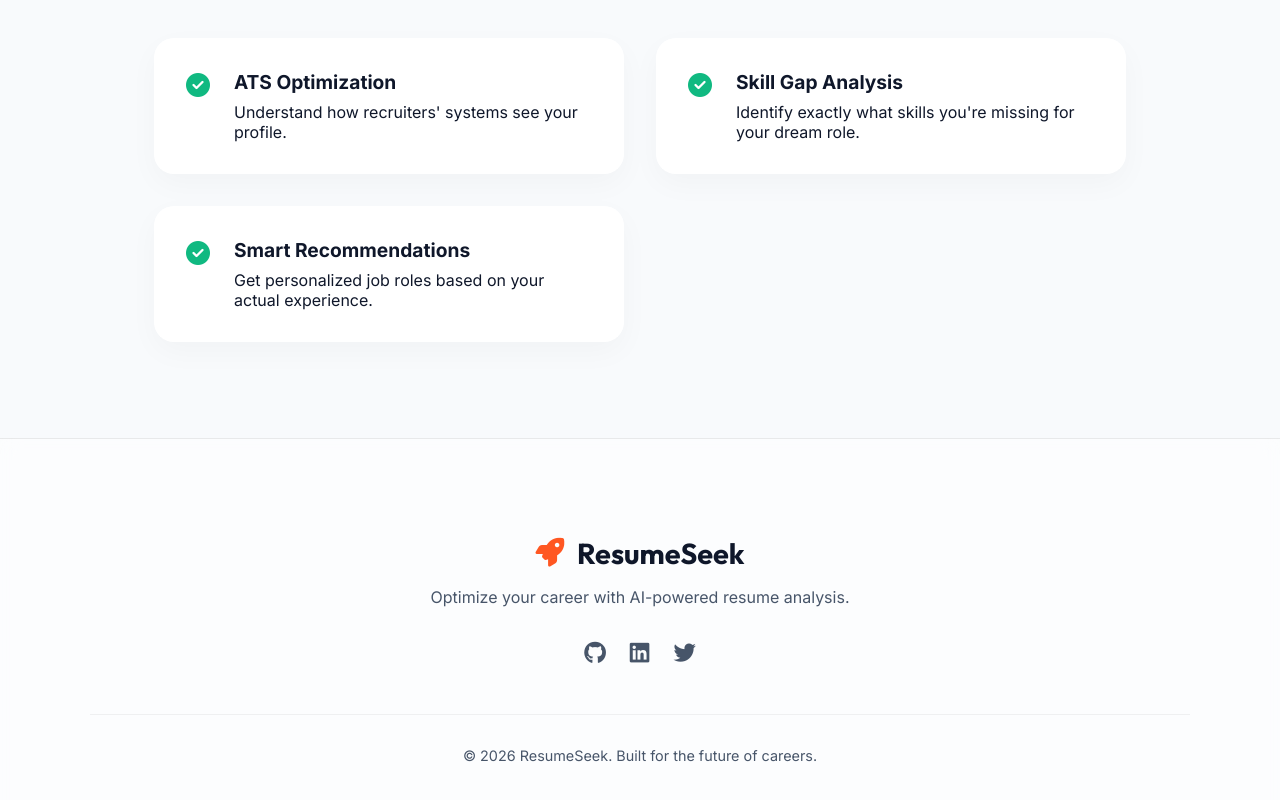
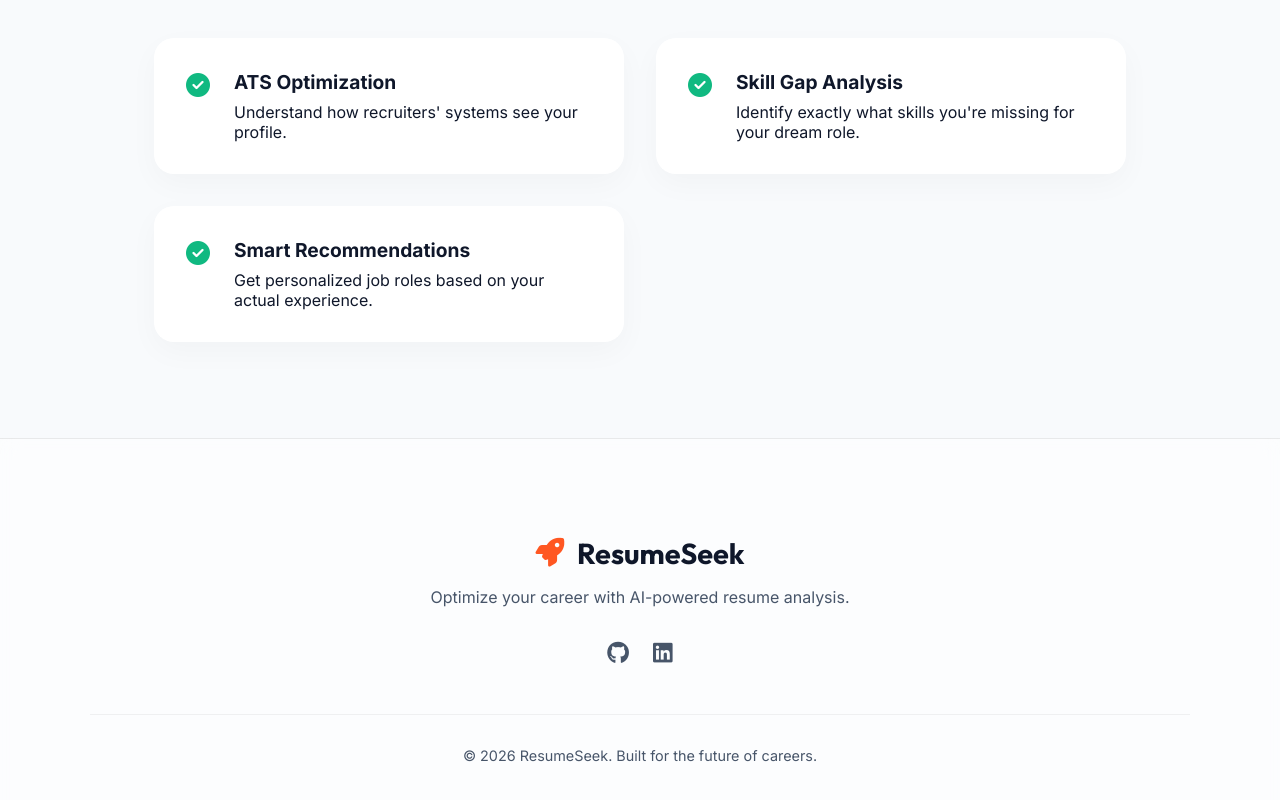
Before and after one commit to Vikasbit/ResumeSeek, a website: page public/index.html in a window 1280 px wide. Shown: the part 1181-1981 px from the top of the page. Drawn offline with nearby package versions, Linux system fonts and the light colour scheme; a script that the page names is missing.

Commit message:
Update social links with actual URLs

```diff
--- a/public/index.html
+++ b/public/index.html
@@ -181,9 +181,8 @@
             </div>
             <p>Optimize your career with AI-powered resume analysis.</p>
             <div class="social-links">
-                <a href="#"><i class="fab fa-github"></i></a>
-                <a href="#"><i class="fab fa-linkedin"></i></a>
-                <a href="#"><i class="fab fa-twitter"></i></a>
+                <a href="https://github.com/Vikasbit" target="_blank"><i class="fab fa-github"></i></a>
+                <a href="https://www.linkedin.com/in/vikaskp034/" target="_blank"><i class="fab fa-linkedin"></i></a>
             </div>
             <div class="footer-bottom">
                 <p>&copy; 2026 ResumeSeek. Built for the future of careers.</p>
```
